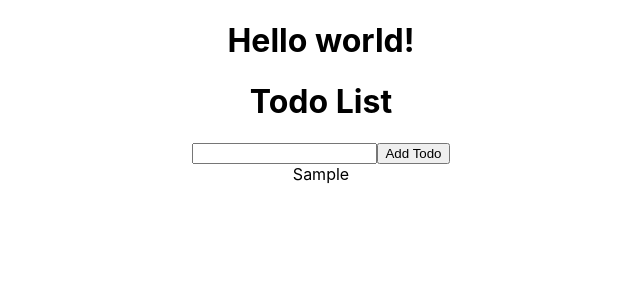
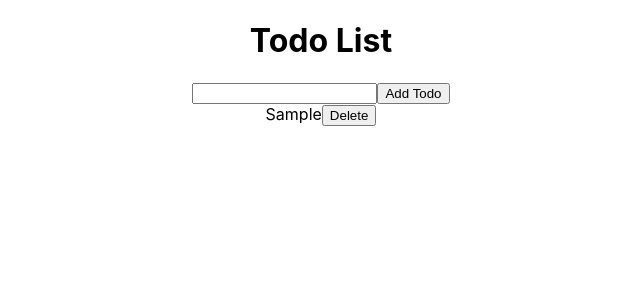
Before and after one commit to mrsatyam/react-todo-app, a React (Create React App) app: page / in a window 1280 px wide. Both pictures are taken after typing "Sample" into the empty fields and a click on the button "Add Todo". Shown: the top 300 px of the page, without its empty margins (319-959 px from the left). Built offline with nearby package versions, Linux system fonts and the light colour scheme.

Commit message:
Added functionality to delete multiple todos

```diff
--- a/src/App.js
+++ b/src/App.js
@@ -1,11 +1,10 @@
 import './App.css';
-import Todo from './component/Todo';
+import TodoApp from './component/TodoApp';
 
 function App() {
   return (
     <div className="App">
-     <h1>Hello world!</h1>
-     <Todo/>
+     <TodoApp/>
     </div>
   );
 }
--- a/src/component/Todo.js
+++ b/src/component/TodoApp.js
@@ -1,6 +1,6 @@
 import React, { useState } from 'react';
 
-const Todo = () => {
+const TodoApp = () => {
    const [todos, setTodos] = useState([]);
    const [input, setInput] = useState('');
 
@@ -11,11 +11,9 @@ const Todo = () => {
       }
     };
 
-//  const handleDeleteTodo = () => {
-//      if (todo.length > 0) {
-//        setTodo('');
-//      }
-//    };
+  const handleDeleteTodo = (todoId) => {
+        setTodos(todos.filter(td => td.id !== todoId));
+    };
 
   return (
     <div>
@@ -28,11 +26,14 @@ const Todo = () => {
       <button onClick={handleAddTodo}>Add Todo</button>
         <div>
             {todos.map(todo => (
-              <div key={todo.id}>{todo.text}</div>
+              <div key={todo.id}>
+                  {todo.text}
+                  <button onClick={() => handleDeleteTodo(todo.id)}>Delete</button>
+              </div>
             ))}
         </div>
     </div>
   );
 };
 
-export default Todo;
+export default TodoApp;
```
